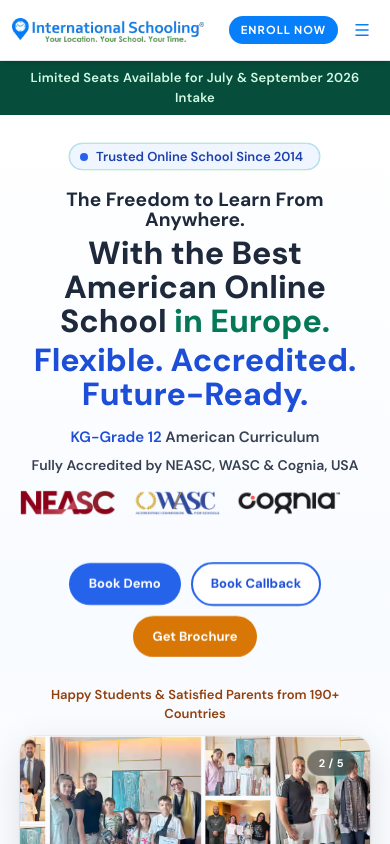
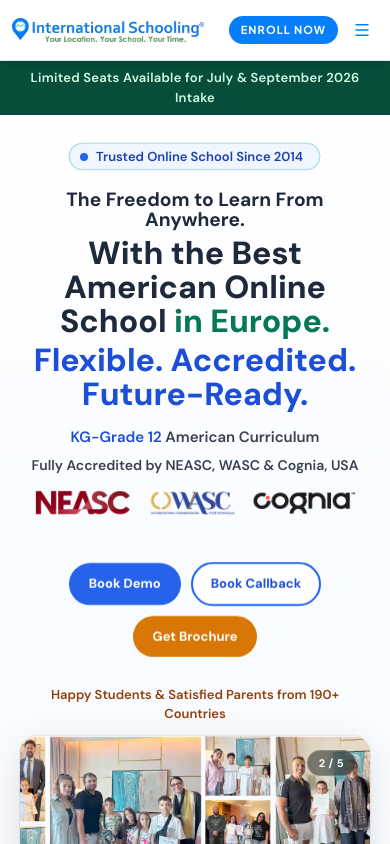
Before and after one commit to itsupport-seri/europe-test, a Next.js app: page / in a window 390 px wide. Shown: the top 844 px of the page. Built offline with nearby package versions, Linux system fonts and the light colour scheme.

Commit message:
faqs updated

```diff
--- a/app/components/sections/HeroSection.js
+++ b/app/components/sections/HeroSection.js
@@ -478,7 +478,7 @@
           .hero-media { width: 100%; }
           .hero-heading.line1 { font-size: 1.2rem; }
           .hero-heading.line2 { font-size: 2rem; }
-          .accred-logos { gap: 10px;, justify-content: center; }
+          .accred-logos { gap: 10px;, justify-content: end; }
           .hero-ctas { gap: 10px; justify-content: center; }
           .btn-primary, .btn-amber { padding: 11px 20px; font-size: 13px; }
           .btn-outline { padding: 10px 18px; font-size: 13px; }
@@ -533,7 +533,7 @@
               Fully Accredited by NEASC, WASC &amp; Cognia, USA
             </p>
 
-            <div className="accred-logos">
+            <div className="accred-logos justify-center md:justify-start">
               <div className="accred-logo-wrapper">
                 <Image
                   src="/new-strip.avif"
```
